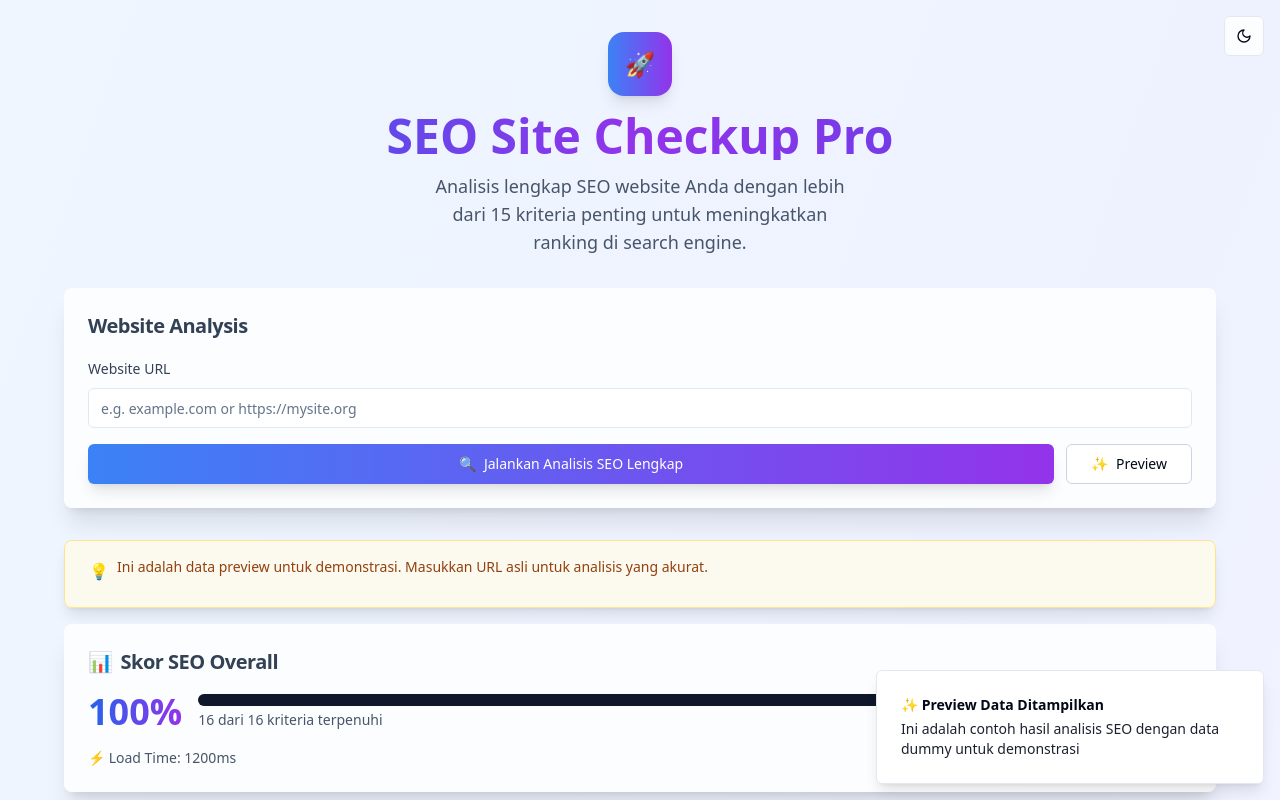
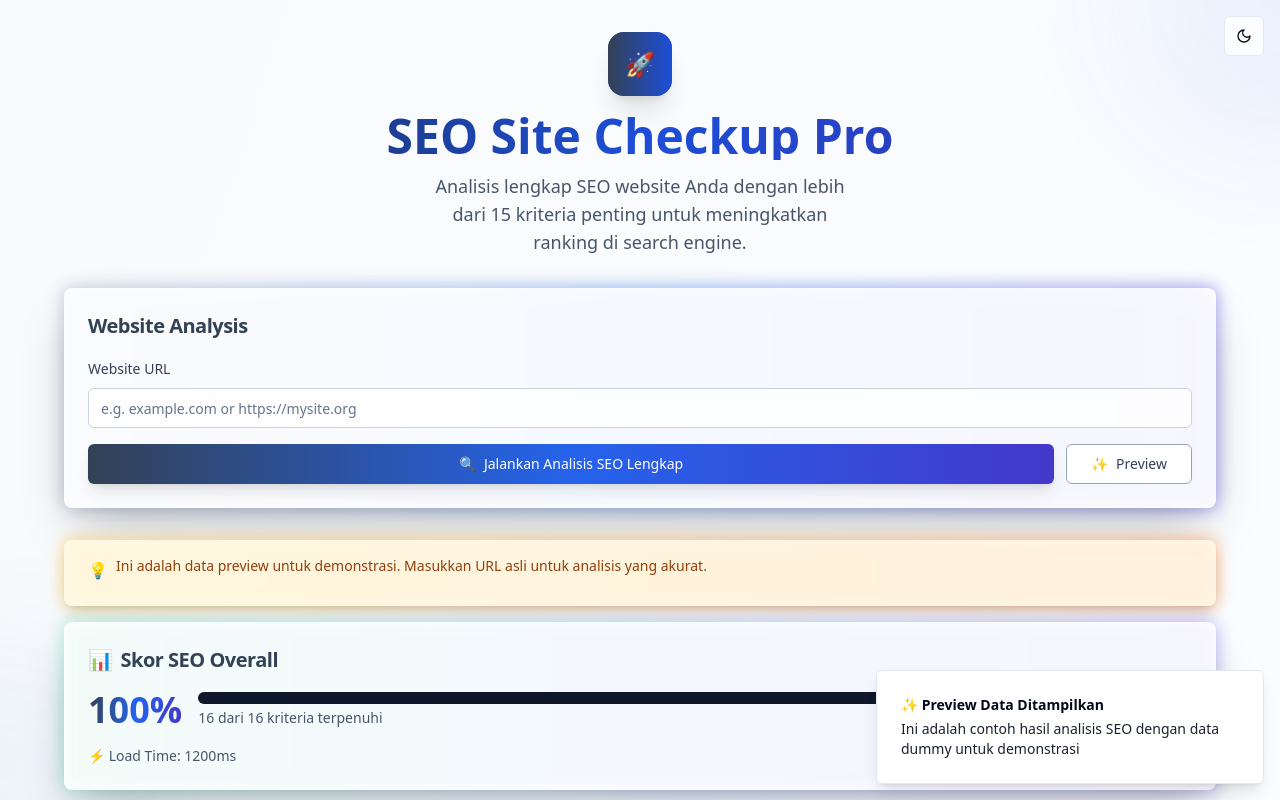
Before and after one commit to rfq13/seo-wizard-insights-check, a React (Vite) app: page /seo-checkup in a window 1280 px wide. Both pictures are taken after a click on the button "✨ Preview". Shown: the top 800 px of the page. Built offline with nearby package versions, Linux system fonts and the light colour scheme.

Commit message:
Refactor: Improve color scheme and style
Improved the color scheme of the SEO Checkup page with a modern, elegant design using a dark blue and white gradient, and added animated gradient borders to components.

```diff
--- a/src/index.css
+++ b/src/index.css
@@ -1,3 +1,4 @@
+
 @tailwind base;
 @tailwind components;
 @tailwind utilities;
@@ -101,3 +102,55 @@
     @apply bg-background text-foreground;
   }
 }
+
+@layer utilities {
+  /* Fade In Animation */
+  .animate-fade-in {
+    animation: fadeIn 0.6s ease-out forwards;
+  }
+
+  @keyframes fadeIn {
+    from {
+      opacity: 0;
+      transform: translateY(20px);
+    }
+    to {
+      opacity: 1;
+      transform: translateY(0);
+    }
+  }
+
+  /* Animated Gradient Border */
+  .animate-gradient-border {
+    position: relative;
+    background: linear-gradient(45deg, #e2e8f0, #cbd5e1, #94a3b8);
+    background-size: 300% 300%;
+    animation: gradientShift 3s ease infinite;
+  }
+
+  @keyframes gradientShift {
+    0% {
+      background-position: 0% 50%;
+    }
+    50% {
+      background-position: 100% 50%;
+    }
+    100% {
+      background-position: 0% 50%;
+    }
+  }
+
+  /* Pulse Glow Effect */
+  .pulse-glow {
+    animation: pulseGlow 2s ease-in-out infinite alternate;
+  }
+
+  @keyframes pulseGlow {
+    from {
+      box-shadow: 0 0 20px rgba(59, 130, 246, 0.1);
+    }
+    to {
+      box-shadow: 0 0 30px rgba(59, 130, 246, 0.3);
+    }
+  }
+}
--- a/src/pages/SeoCheckup.tsx
+++ b/src/pages/SeoCheckup.tsx
@@ -326,15 +326,25 @@ export default function SeoCheckup() {
   const detailResults = results?.filter(result => result.category === "Details");
 
   return (
-    <div className="min-h-screen bg-gradient-to-br from-blue-50 via-indigo-50 to-purple-50 dark:from-slate-900 dark:via-slate-800 dark:to-slate-900 flex flex-col items-center px-4 py-8">
+    <div className="min-h-screen bg-gradient-to-br from-slate-50 via-blue-50/30 to-indigo-50/20 dark:from-slate-950 dark:via-slate-900 dark:to-blue-950/20 flex flex-col items-center px-4 py-8">
       <ThemeToggle />
-      <div className="max-w-6xl w-full mx-auto">
+
+      {/* Animated background elements */}
+      <div className="fixed inset-0 overflow-hidden pointer-events-none">
+        <div className="absolute -top-40 -right-40 w-80 h-80 bg-gradient-to-br from-blue-400/10 to-indigo-600/10 rounded-full blur-3xl animate-pulse"></div>
+        <div className="absolute -bottom-40 -left-40 w-80 h-80 bg-gradient-to-tr from-slate-400/10 to-blue-500/10 rounded-full blur-3xl animate-pulse delay-1000"></div>
+      </div>
+
+      <div className="max-w-6xl w-full mx-auto relative z-10">
         {/* Header Section */}
         <div className="text-center mb-6 md:mb-8 animate-fade-in">
-          <div className="inline-flex items-center justify-center w-12 h-12 md:w-16 md:h-16 bg-gradient-to-r from-blue-500 to-purple-600 rounded-2xl mb-4 shadow-lg">
+          <div className="relative inline-flex items-center justify-center w-12 h-12 md:w-16 md:h-16 mb-4">
+            <div className="absolute inset-0 bg-gradient-to-r from-slate-600 via-blue-600 to-indigo-700 rounded-2xl animate-pulse"></div>
+            <div className="relative w-full h-full bg-gradient-to-r from-slate-700 to-blue-700 rounded-2xl flex items-center justify-center shadow-xl">
               <span className="text-xl md:text-2xl">🚀</span>
             </div>
-          <h1 className="text-3xl md:text-4xl lg:text-5xl font-bold bg-gradient-to-r from-blue-600 via-purple-600 to-indigo-600 bg-clip-text text-transparent mb-3">
+          </div>
+          <h1 className="text-3xl md:text-4xl lg:text-5xl font-bold bg-gradient-to-r from-slate-800 via-blue-700 to-indigo-800 dark:from-slate-200 dark:via-blue-300 dark:to-indigo-200 bg-clip-text text-transparent mb-3">
             SEO Site Checkup Pro
           </h1>
           <p className="text-base md:text-lg text-slate-600 dark:text-slate-300 max-w-md mx-auto px-4">
@@ -342,8 +352,10 @@ export default function SeoCheckup() {
           </p>
         </div>
 
-        {/* Form Card */}
-        <Card className="mb-6 md:mb-8 shadow-xl border-0 bg-white/80 dark:bg-slate-800/80 backdrop-blur-sm">
+        {/* Form Card with Animated Border */}
+        <div className="relative mb-6 md:mb-8 group">
+          <div className="absolute -inset-0.5 bg-gradient-to-r from-slate-400 via-blue-500 to-indigo-600 rounded-xl blur opacity-20 group-hover:opacity-40 transition duration-1000 animate-pulse"></div>
+          <Card className="relative shadow-2xl border-0 bg-white/90 dark:bg-slate-800/90 backdrop-blur-sm">
             <CardHeader className="pb-4">
               <CardTitle className="text-lg md:text-xl text-slate-700 dark:text-slate-200">Website Analysis</CardTitle>
             </CardHeader>
@@ -351,6 +363,7 @@ export default function SeoCheckup() {
               <form onSubmit={handleCheck} className="space-y-4">
                 <div>
                   <Label htmlFor="url" className="text-slate-700 dark:text-slate-300 font-medium">Website URL</Label>
+                  <div className="relative mt-2">
                     <Input
                       id="url"
                       placeholder="e.g. example.com or https://mysite.org"
@@ -360,14 +373,15 @@ export default function SeoCheckup() {
                       spellCheck={false}
                       onChange={e => setUrl(e.target.value)}
                       disabled={loading}
-                  className="mt-2 border-slate-200 dark:border-slate-600 focus:border-blue-500 focus:ring-blue-500"
+                      className="border-slate-300 dark:border-slate-600 focus:border-blue-500 focus:ring-blue-500/20 bg-white/80 dark:bg-slate-700/80"
                     />
+                  </div>
                 </div>
                 <div className="flex flex-col sm:flex-row gap-3">
                   <Button
                     type="submit"
                     disabled={loading}
-                  className="flex-1 bg-gradient-to-r from-blue-500 to-purple-600 hover:from-blue-600 hover:to-purple-700 text-white font-medium py-2.5 shadow-lg hover:shadow-xl transition-all duration-200"
+                    className="flex-1 bg-gradient-to-r from-slate-700 via-blue-600 to-indigo-700 hover:from-slate-800 hover:via-blue-700 hover:to-indigo-800 text-white font-medium py-2.5 shadow-lg hover:shadow-xl transition-all duration-300 border-0"
                   >
                     {loading ? (
                       <div className="flex items-center gap-2">
@@ -388,7 +402,7 @@ export default function SeoCheckup() {
                     onClick={handlePreview}
                     disabled={loading}
                     variant="outline"
-                  className="sm:px-6 border-slate-300 dark:border-slate-600 hover:bg-slate-50 dark:hover:bg-slate-700 transition-all duration-200"
+                    className="sm:px-6 border-slate-400 dark:border-slate-500 hover:bg-slate-100 dark:hover:bg-slate-700 transition-all duration-300 text-slate-700 dark:text-slate-300"
                   >
                     <div className="flex items-center gap-2">
                       <span>✨</span>
@@ -399,10 +413,13 @@ export default function SeoCheckup() {
               </form>
             </CardContent>
           </Card>
+        </div>
 
         {/* Preview Notice */}
         {showPreview && (
-          <Card className="mb-4 animate-fade-in shadow-lg border-amber-200 dark:border-amber-800 bg-amber-50/80 dark:bg-amber-900/20 backdrop-blur-sm">
+          <div className="relative mb-4 animate-fade-in group">
+            <div className="absolute -inset-0.5 bg-gradient-to-r from-amber-400 to-orange-500 rounded-xl blur opacity-20 animate-pulse"></div>
+            <Card className="relative shadow-lg border-0 bg-amber-50/90 dark:bg-amber-900/20 backdrop-blur-sm">
               <CardContent className="pt-4">
                 <div className="flex items-start gap-2 text-amber-800 dark:text-amber-200">
                   <span className="mt-0.5">💡</span>
@@ -412,11 +429,14 @@ export default function SeoCheckup() {
                 </div>
               </CardContent>
             </Card>
+          </div>
         )}
 
         {/* SEO Score Card */}
         {seoScore && (
-          <Card className="mb-6 md:mb-8 animate-fade-in shadow-xl border-0 bg-white/80 dark:bg-slate-800/80 backdrop-blur-sm">
+          <div className="relative mb-6 md:mb-8 animate-fade-in group">
+            <div className="absolute -inset-0.5 bg-gradient-to-r from-emerald-400 via-blue-500 to-indigo-600 rounded-xl blur opacity-25 group-hover:opacity-40 transition duration-1000 animate-pulse"></div>
+            <Card className="relative shadow-2xl border-0 bg-white/90 dark:bg-slate-800/90 backdrop-blur-sm">
               <CardHeader className="pb-4">
                 <CardTitle className="text-lg md:text-xl text-slate-700 dark:text-slate-200 flex items-center gap-2">
                   <span>📊</span>
@@ -425,18 +445,24 @@ export default function SeoCheckup() {
               </CardHeader>
               <CardContent>
                 <div className="flex flex-col sm:flex-row items-start sm:items-center gap-4 mb-4">
-                <div className="text-3xl md:text-4xl font-bold bg-gradient-to-r from-blue-600 to-purple-600 bg-clip-text text-transparent">
+                  <div className="text-3xl md:text-4xl font-bold bg-gradient-to-r from-slate-700 via-blue-600 to-indigo-700 dark:from-slate-200 dark:via-blue-300 dark:to-indigo-200 bg-clip-text text-transparent">
                     {seoScore.percentage}%
                   </div>
                   <div className="flex-1 w-full sm:w-auto">
-                  <Progress value={seoScore.percentage} className="h-3" />
+                    <Progress value={seoScore.percentage} className="h-3 bg-slate-200 dark:bg-slate-700" />
                     <p className="text-sm text-slate-600 dark:text-slate-400 mt-1">
                       {seoScore.score} dari {seoScore.total} kriteria terpenuhi
                     </p>
                   </div>
                   <Badge
                     variant={seoScore.percentage >= 80 ? "default" : seoScore.percentage >= 60 ? "secondary" : "destructive"}
-                  className="text-sm px-3 py-1"
+                    className={`text-sm px-3 py-1 ${
+                      seoScore.percentage >= 80
+                        ? "bg-gradient-to-r from-emerald-500 to-green-600 text-white border-0"
+                        : seoScore.percentage >= 60
+                        ? "bg-gradient-to-r from-blue-500 to-indigo-600 text-white border-0"
+                        : "bg-gradient-to-r from-red-500 to-rose-600 text-white border-0"
+                    }`}
                   >
                     {seoScore.percentage >= 80 ? "Excellent" : seoScore.percentage >= 60 ? "Good" : "Needs Work"}
                   </Badge>
@@ -448,13 +474,16 @@ export default function SeoCheckup() {
                 )}
               </CardContent>
             </Card>
+          </div>
         )}
 
         {/* Results Section - Grouped by Category */}
         {groupedResults && (
           <div className="space-y-4 md:space-y-6 animate-fade-in">
             {Object.entries(groupedResults).map(([category, categoryResults]) => (
-              <Card key={category} className="shadow-xl border-0 bg-white/80 dark:bg-slate-800/80 backdrop-blur-sm">
+              <div key={category} className="relative group">
+                <div className="absolute -inset-0.5 bg-gradient-to-r from-slate-300 via-blue-400 to-indigo-500 rounded-xl blur opacity-15 group-hover:opacity-25 transition duration-1000"></div>
+                <Card className="relative shadow-xl border-0 bg-white/95 dark:bg-slate-800/95 backdrop-blur-sm">
                   <CardHeader className="pb-4">
                     <CardTitle className="text-base md:text-lg text-slate-700 dark:text-slate-200 flex items-center gap-2">
                       <span>
@@ -478,10 +507,10 @@ export default function SeoCheckup() {
                     </CardTitle>
                   </CardHeader>
                   <CardContent>
-                  <div className="overflow-x-auto rounded-lg border border-slate-200 dark:border-slate-600">
+                    <div className="overflow-x-auto rounded-lg border border-slate-300/50 dark:border-slate-600/50">
                       <Table>
                         <TableHeader>
-                        <TableRow className="bg-gradient-to-r from-slate-50 to-slate-100 dark:from-slate-700 dark:to-slate-600">
+                          <TableRow className="bg-gradient-to-r from-slate-100/80 to-blue-50/80 dark:from-slate-700/80 dark:to-slate-600/80 border-b border-slate-300/50 dark:border-slate-600/50">
                             <TableHead className="font-semibold text-slate-700 dark:text-slate-200 text-sm md:text-base min-w-[120px]">Check</TableHead>
                             <TableHead className="font-semibold text-slate-700 dark:text-slate-200 text-sm md:text-base min-w-[150px]">Result</TableHead>
                             <TableHead className="font-semibold text-slate-700 dark:text-slate-200 text-sm md:text-base min-w-[100px]">Status</TableHead>
@@ -493,17 +522,17 @@ export default function SeoCheckup() {
                               key={row.label}
                               className={`${
                                 row.ok
-                                ? "bg-gradient-to-r from-emerald-50 to-green-50 dark:from-emerald-900/20 dark:to-green-900/20 border-l-4 border-l-emerald-500"
-                                : "bg-gradient-to-r from-red-50 to-rose-50 dark:from-red-900/20 dark:to-rose-900/20 border-l-4 border-l-red-500"
-                            } hover:opacity-80 transition-opacity`}
+                                  ? "bg-gradient-to-r from-emerald-50/50 to-green-50/50 dark:from-emerald-900/10 dark:to-green-900/10 border-l-2 border-l-emerald-500/60"
+                                  : "bg-gradient-to-r from-red-50/50 to-rose-50/50 dark:from-red-900/10 dark:to-rose-900/10 border-l-2 border-l-red-500/60"
+                              } hover:bg-opacity-80 transition-all duration-200 border-b border-slate-200/30 dark:border-slate-700/30`}
                             >
                               <TableCell className="font-medium text-slate-700 dark:text-slate-200 text-sm md:text-base p-3 md:p-4">{row.label}</TableCell>
                               <TableCell className="text-slate-600 dark:text-slate-300 text-sm md:text-base p-3 md:p-4 break-words">{row.value}</TableCell>
                               <TableCell className="p-3 md:p-4">
-                              <span className={`inline-flex items-center gap-1.5 md:gap-2 px-2 md:px-3 py-1 md:py-1.5 rounded-full text-xs md:text-sm font-semibold ${
+                                <span className={`inline-flex items-center gap-1.5 md:gap-2 px-2 md:px-3 py-1 md:py-1.5 rounded-full text-xs md:text-sm font-semibold border ${
                                   row.ok
-                                  ? "bg-emerald-100 text-emerald-800 dark:bg-emerald-900/50 dark:text-emerald-200"
-                                  : "bg-red-100 text-red-800 dark:bg-red-900/50 dark:text-red-200"
+                                    ? "bg-gradient-to-r from-emerald-100 to-green-100 text-emerald-800 border-emerald-200 dark:from-emerald-900/30 dark:to-green-900/30 dark:text-emerald-200 dark:border-emerald-700"
+                                    : "bg-gradient-to-r from-red-100 to-rose-100 text-red-800 border-red-200 dark:from-red-900/30 dark:to-rose-900/30 dark:text-red-200 dark:border-red-700"
                                 }`}>
                                   {row.ok ? (
                                     <>
@@ -527,11 +556,14 @@ export default function SeoCheckup() {
                     </div>
                   </CardContent>
                 </Card>
+              </div>
             ))}
 
             {/* Detail Results */}
             {detailResults && detailResults.length > 0 && (
-              <Card className="shadow-xl border-0 bg-white/80 dark:bg-slate-800/80 backdrop-blur-sm">
+              <div className="relative group">
+                <div className="absolute -inset-0.5 bg-gradient-to-r from-slate-300 via-blue-400 to-indigo-500 rounded-xl blur opacity-15 group-hover:opacity-25 transition duration-1000"></div>
+                <Card className="relative shadow-xl border-0 bg-white/95 dark:bg-slate-800/95 backdrop-blur-sm">
                   <CardHeader className="pb-4">
                     <CardTitle className="text-base md:text-lg text-slate-700 dark:text-slate-200 flex items-center gap-2">
                       <span>📋</span>
@@ -539,10 +571,10 @@ export default function SeoCheckup() {
                     </CardTitle>
                   </CardHeader>
                   <CardContent>
-                  <div className="overflow-x-auto rounded-lg border border-slate-200 dark:border-slate-600">
+                    <div className="overflow-x-auto rounded-lg border border-slate-300/50 dark:border-slate-600/50">
                       <Table>
                         <TableHeader>
-                        <TableRow className="bg-gradient-to-r from-slate-50 to-slate-100 dark:from-slate-700 dark:to-slate-600">
+                          <TableRow className="bg-gradient-to-r from-slate-100/80 to-blue-50/80 dark:from-slate-700/80 dark:to-slate-600/80 border-b border-slate-300/50 dark:border-slate-600/50">
                             <TableHead className="font-semibold text-slate-700 dark:text-slate-200 text-sm md:text-base min-w-[120px]">Element</TableHead>
                             <TableHead className="font-semibold text-slate-700 dark:text-slate-200 text-sm md:text-base min-w-[200px]">Content</TableHead>
                             <TableHead className="font-semibold text-slate-700 dark:text-slate-200 text-sm md:text-base min-w-[100px]">Status</TableHead>
@@ -554,17 +586,17 @@ export default function SeoCheckup() {
                               key={row.label}
                               className={`${
                                 row.ok
-                                ? "bg-gradient-to-r from-emerald-50 to-green-50 dark:from-emerald-900/20 dark:to-green-900/20 border-l-4 border-l-emerald-500"
-                                : "bg-gradient-to-r from-red-50 to-rose-50 dark:from-red-900/20 dark:to-rose-900/20 border-l-4 border-l-red-500"
-                            } hover:opacity-80 transition-opacity`}
+                                  ? "bg-gradient-to-r from-emerald-50/50 to-green-50/50 dark:from-emerald-900/10 dark:to-green-900/10 border-l-2 border-l-emerald-500/60"
+                                  : "bg-gradient-to-r from-red-50/50 to-rose-50/50 dark:from-red-900/10 dark:to-rose-900/10 border-l-2 border-l-red-500/60"
+                              } hover:bg-opacity-80 transition-all duration-200 border-b border-slate-200/30 dark:border-slate-700/30`}
                             >
                               <TableCell className="font-medium text-slate-700 dark:text-slate-200 text-sm md:text-base p-3 md:p-4">{row.label}</TableCell>
                               <TableCell className="text-slate-600 dark:text-slate-300 text-sm md:text-base p-3 md:p-4 max-w-xs md:max-w-md break-words">{row.value}</TableCell>
                               <TableCell className="p-3 md:p-4">
-                              <span className={`inline-flex items-center gap-1.5 md:gap-2 px-2 md:px-3 py-1 md:py-1.5 rounded-full text-xs md:text-sm font-semibold ${
+                                <span className={`inline-flex items-center gap-1.5 md:gap-2 px-2 md:px-3 py-1 md:py-1.5 rounded-full text-xs md:text-sm font-semibold border ${
                                   row.ok
-                                  ? "bg-emerald-100 text-emerald-800 dark:bg-emerald-900/50 dark:text-emerald-200"
-                                  : "bg-red-100 text-red-800 dark:bg-red-900/50 dark:text-red-200"
+                                    ? "bg-gradient-to-r from-emerald-100 to-green-100 text-emerald-800 border-emerald-200 dark:from-emerald-900/30 dark:to-green-900/30 dark:text-emerald-200 dark:border-emerald-700"
+                                    : "bg-gradient-to-r from-red-100 to-rose-100 text-red-800 border-red-200 dark:from-red-900/30 dark:to-rose-900/30 dark:text-red-200 dark:border-red-700"
                                 }`}>
                                   {row.ok ? (
                                     <>
@@ -588,10 +620,11 @@ export default function SeoCheckup() {
                     </div>
                   </CardContent>
                 </Card>
+              </div>
             )}
 
-            <div className="mt-6 p-4 bg-slate-100 dark:bg-slate-700 rounded-lg">
-              <p className="text-sm text-slate-600 dark:text-slate-400 flex items-center gap-1 mb-2">
+            <div className="mt-6 p-4 bg-gradient-to-r from-slate-100/80 to-blue-50/80 dark:from-slate-700/80 dark:to-slate-600/80 rounded-lg border border-slate-300/30 dark:border-slate-600/30 backdrop-blur-sm">
+              <p className="text-sm text-slate-700 dark:text-slate-300 flex items-center gap-1 mb-2">
                 <span>💡</span>
                 <strong>Tips untuk meningkatkan SEO:</strong>
               </p>
```
Lines whose indentation alone changed are shown as unchanged.
